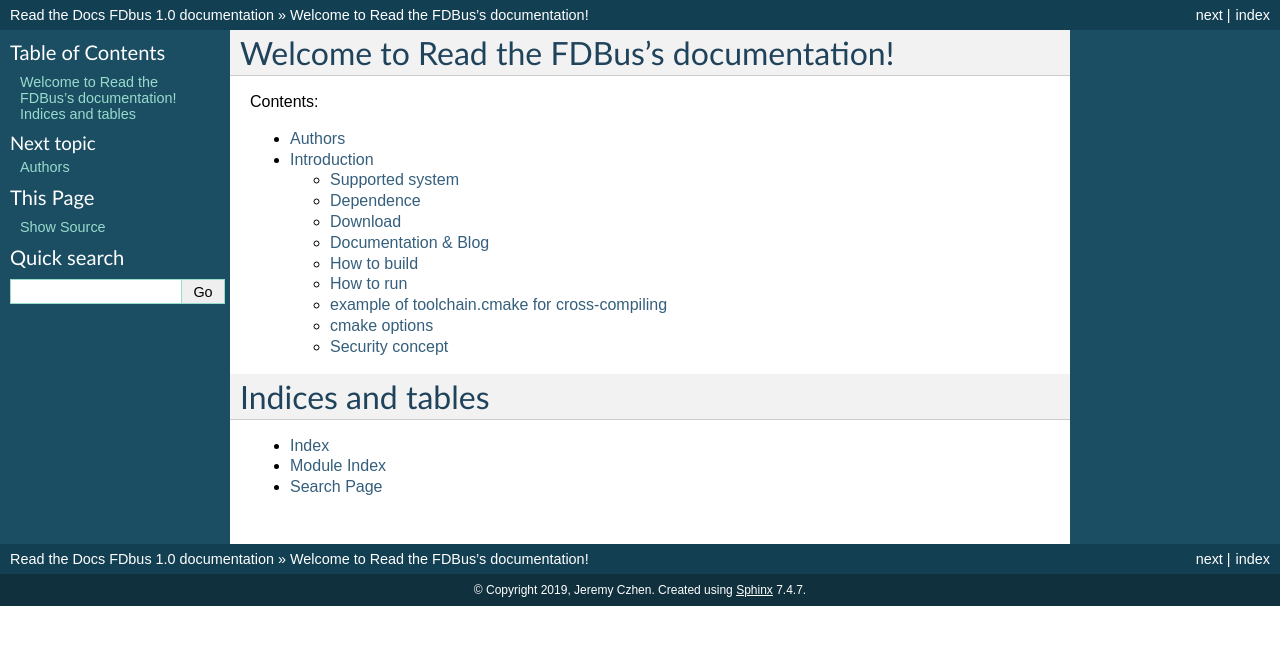
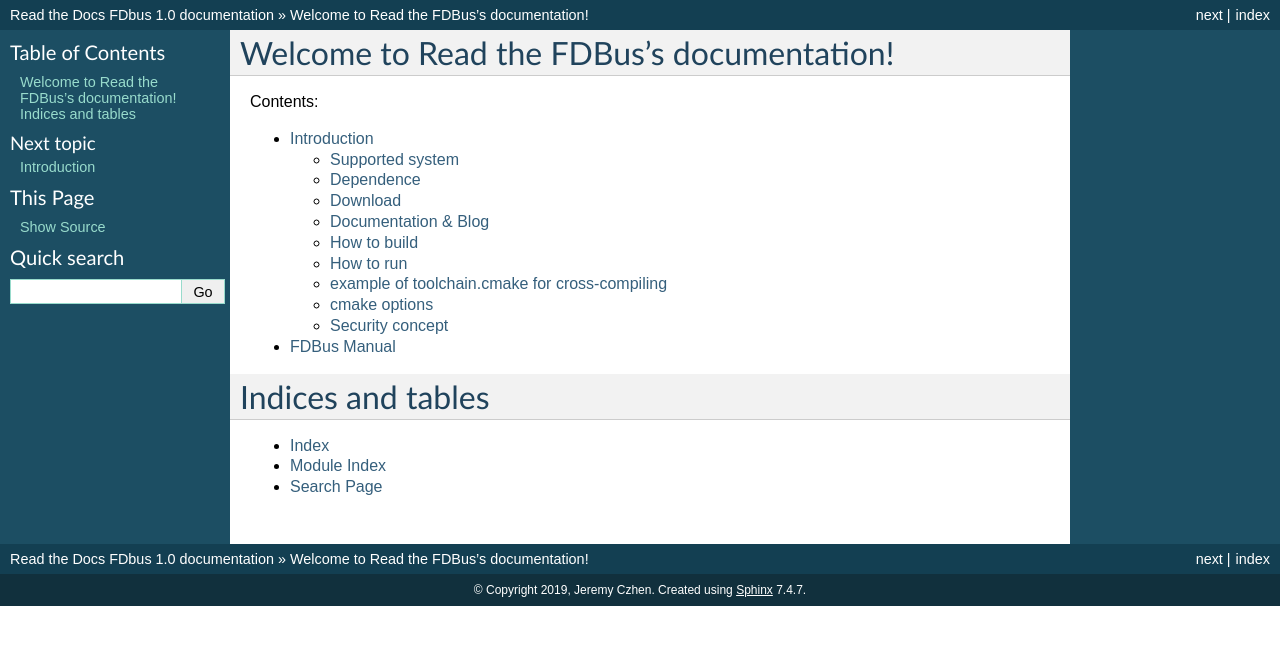
Before and after one commit to lanbengbeng/fdbus-doc, a Sphinx documentation site: the page built from docs/index.rst, in a window 1280 px wide. Shown: the top 645 px of the page. Built offline with Sphinx 7.4.7, drawn with Linux system fonts in a browser that asks for light colours.

Commit message:
add manual.rst , add images

```diff
--- a/docs/index.rst
+++ b/docs/index.rst
@@ -12,7 +12,8 @@
    :maxdepth: 2
    :glob:
 
-   *
+   readme
+   manual
 
 
 
--- /dev/null
+++ b/docs/manual.rst
@@ -0,0 +1,5 @@
+FDBus Manual
+============
+
+.. image:: ./images/1.png
+  :width: 200px
```
Also changed, not shown: docs/images/1.png (added), docs/images/2.png (added), docs/images/3.png (added), docs/images/4.png (added), docs/images/5.png (added), docs/images/6.png (added), docs/images/7.png (added), docs/images/8.png (added).
